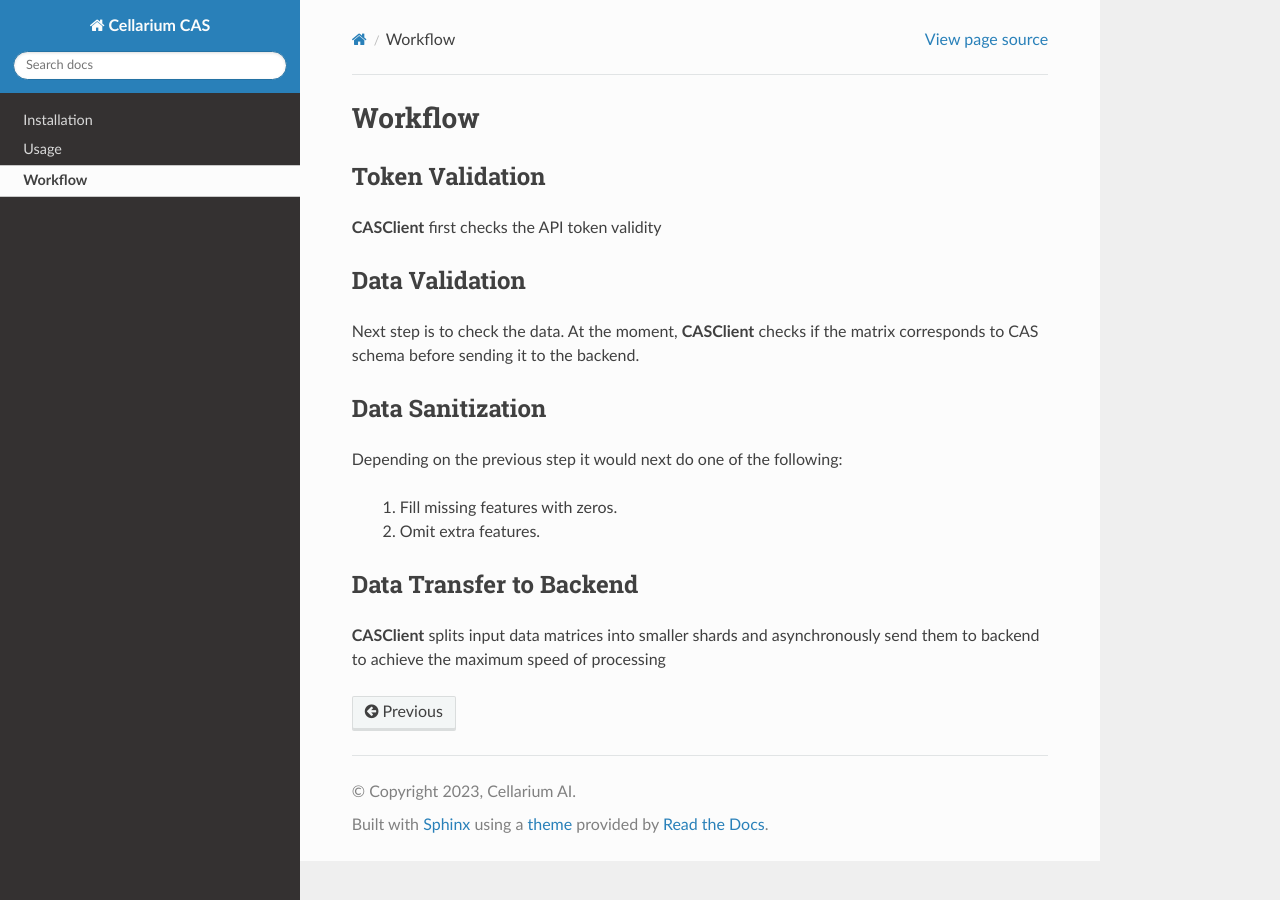
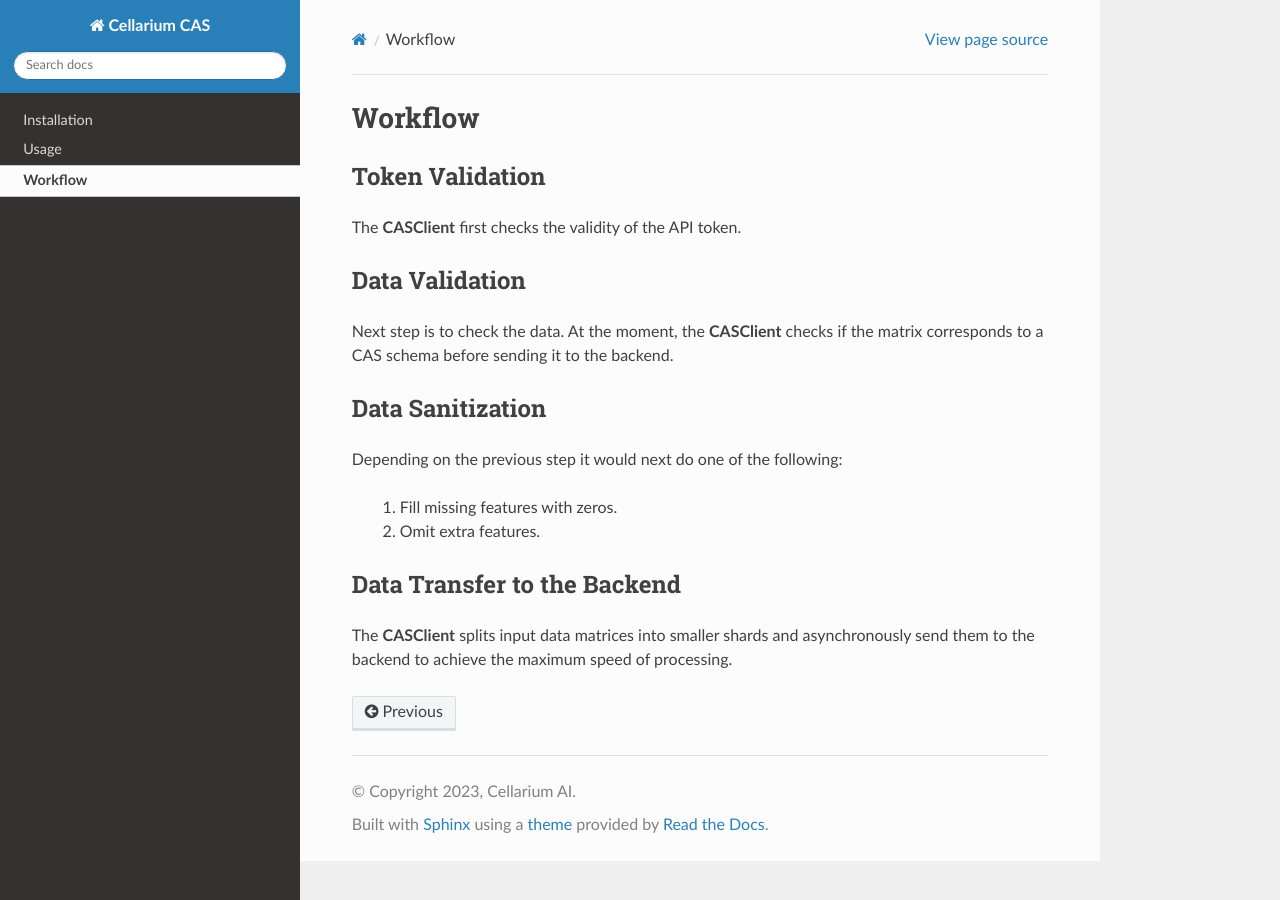
Before and after one commit to cellarium-ai/cellarium-cas, a Sphinx documentation site: the page built from docs/source/modules/workflow.rst, in a window 1280 px wide. Built offline with Sphinx 7.4.7 and the Read the Docs theme 2.0.0, drawn with Linux system fonts in a browser that asks for light colours.

Commit message:
PR Review @ordabayevy suggestions

```diff
--- a/docs/source/modules/installation.rst
+++ b/docs/source/modules/installation.rst
@@ -7,6 +7,6 @@ Installation
 From github repository
 ++++++++++++++++++++++
 
-Install latest alpha version using `pip` with a specified version::
+Install the latest alpha version using `pip` with a specified version::
 
-    pip install git+https://github.com/broadinstitute/cellarium-cas.git@1.0a1
+    pip install git+https://github.com/cellarium-ai/cellarium-cas.git@1.0a1
--- a/docs/source/modules/usage.rst
+++ b/docs/source/modules/usage.rst
@@ -23,12 +23,12 @@ Annotation
 
 10x Cell Ranger h5 matrices
 +++++++++++++++++++++++++++
-You can annotate 10x Cell Ranger h5 matrices from local disk::
+You can annotate 10x Cell Ranger h5 matrices from the local disk::
 
     response = cas.annotate_10x_h5_file(filepath="your_path_to_local_h5_file.h5")
 
-Anndata File from disk
-++++++++++++++++++++++
+Anndata File from the disk
+++++++++++++++++++++++++++
 ::
 
     response = cas.annotate_anndata_file(filepath="your_path_to_local_h5_file.h5ad")
--- a/docs/source/modules/workflow.rst
+++ b/docs/source/modules/workflow.rst
@@ -1,18 +1,18 @@
 :tocdepth: 3
 
 Workflow
-#######
+########
 
 Token Validation
 ++++++++++++++++
 
-**CASClient** first checks the API token validity
+The **CASClient** first checks the validity of the API token.
 
 Data Validation
 +++++++++++++++
 
-Next step is to check the data. At the moment, **CASClient** checks if the matrix corresponds to CAS schema before
-sending it to the backend.
+Next step is to check the data. At the moment, the **CASClient** checks if the matrix corresponds to a CAS schema
+before sending it to the backend.
 
 Data Sanitization
 +++++++++++++++++
@@ -22,7 +22,7 @@ Depending on the previous step it would next do one of the following:
     1. Fill missing features with zeros.
     2. Omit extra features.
 
-Data Transfer to Backend
-++++++++++++++++++++++++
-**CASClient** splits input data matrices into smaller shards and asynchronously send them to backend to achieve the
-maximum speed of processing
+Data Transfer to the Backend
+++++++++++++++++++++++++++++
+The **CASClient** splits input data matrices into smaller shards and asynchronously send them to the backend to achieve
+the maximum speed of processing.
```
Also changed, not shown: cellarium/__init__.py (deleted).
